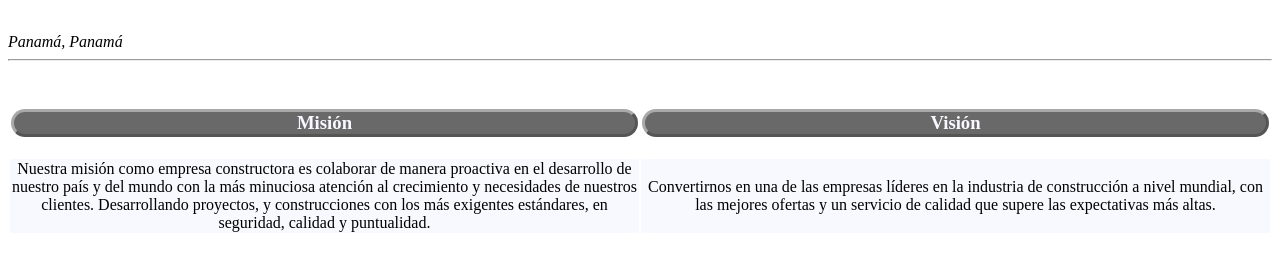
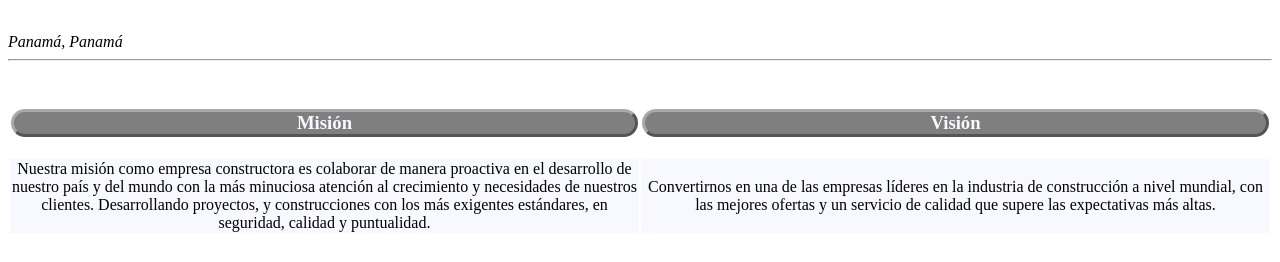
Before and after one commit to Chris0925-coder/InversionesBryan-S.A., a plain HTML site: page index.html in a window 1280 px wide. Shown: the part 353-615 px from the top of the page. Drawn offline with Linux system fonts and the light colour scheme.

Commit message:
cssupdate

```diff
--- a/proyecto1.css
+++ b/proyecto1.css
@@ -99,7 +99,7 @@ h1 {
 	column-rule-style: solid;
 	text-align: center;
 	color: ghostwhite;
-    background-color: dimgray;
+    background-color: rgba(0, 0, 0, 0.5);
     border-radius: 70px;
     border-style: outset;
     border-color: darkgray;
@@ -110,7 +110,7 @@ h1 {
 	column-rule-style: solid;
 	text-align: center;
 	color: ghostwhite;
-    background-color: dimgray;
+    background-color: rgba(0, 0, 0, 0.5);
     border-radius: 70px;
     border-style: outset;
     border-color: darkgray;
```
